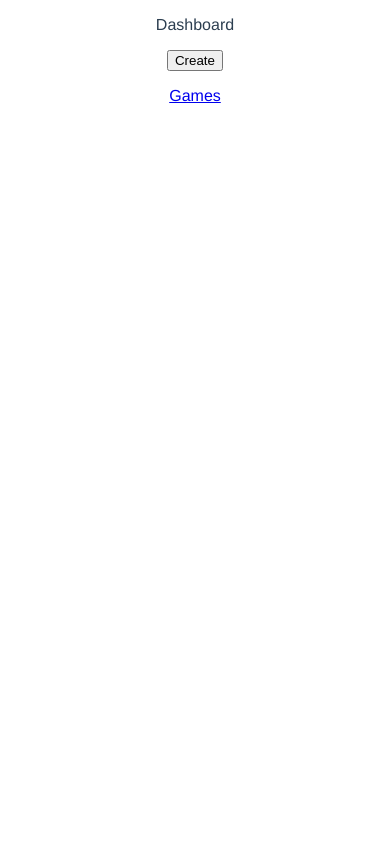
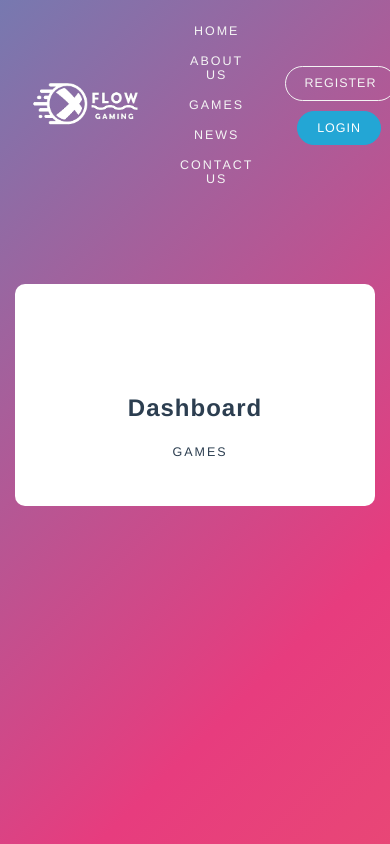
Before and after one commit to OltionG/FlowGames, a Vue app: page /dashboard in a window 390 px wide. Built offline with nearby package versions, Linux system fonts and the light colour scheme; no server answers; the database is empty.

Commit message:
dashboard

```diff
--- a/src/router/index.js
+++ b/src/router/index.js
@@ -6,17 +6,17 @@ const router = createRouter({
         {
     path: '/create',
     name: 'create',
-    component: () => import('../components/CreateComponent'),
+    component: () => import('../components/games/CreateComponent'),
   },
   {
     path: '/view',
     name: 'view',
-    component: () => import('../components/ListComponent'),
+    component: () => import('../components/games/ListComponent'),
   },
   {
     path: '/edit/:id',
     name: 'edit',
-    component: () => import('../components/EditComponent'),
+    component: () => import('../components/games/EditComponent'),
   },
         { path: "/", component: () => import("../views/Home.vue")},
         { path: "/about", component: () => import("../views/About Us.vue")},
--- a/src/views/Dashboard.vue
+++ b/src/views/Dashboard.vue
@@ -1,23 +1,339 @@
 <template>
-    <p>Dashboard</p>
-    <p><button @click="addUser">Create</button></p>
-    <nav>
-
-<router-link to="/games">Games</router-link>
-
-</nav>
+    <NavBar />
+    <div class="ob"></div>
+    <div class="container">
+		<div style=" letter-spacing: 1px; line-height: 2;" class="wrap-login">
+		<h2>Dashboard</h2>
+        <nav class="main_nav">
+            <ul class="nav_list">
+                <li class="nav_list-item"><router-link class="nav_link" to="/games">Games</router-link></li>
+            </ul>
+        </nav>
+        <router-view></router-view>
+        </div>
+    </div>
 </template>
 
 <script setup>
+import NavBar from "../components/NavBar.vue"
 import { collection, doc, setDoc, getFirestore } from "firebase/firestore";
 import { ref } from "vue";
 
 const db = getFirestore();
 const usersRef = collection(db, "users");
-const addUser = () => {
-    setDoc(doc(usersRef, "EG"),{
-    name: "Edonis Gashi",
-    role: "User"
-});
-};
 </script>
+<style>
+
+
+html::-webkit-scrollbar{
+  width: .65rem;
+}
+
+html::-webkit-scrollbar-track{
+  background: transparent;
+}
+
+html::-webkit-scrollbar-thumb{
+  background: rgb(255, 255, 255);
+  border-radius: 5rem;
+}
+
+
+* {
+	margin: 0px;
+	padding: 0px;
+	box-sizing: border-box;
+}
+
+@import url("https://fonts.googleapis.com/css?family=Heebo:800");
+
+body{
+  overflow: overlay;
+  font-family: "Poppins", sans-serif;
+}
+
+@keyframes gradient {
+  0% {
+      background-position: 0% 50%;
+  }
+  50% {
+      background-position: 100% 50%;
+  }
+  100% {
+      background-position: 0% 50%;
+  }
+}
+
+
+button {
+	outline: none !important;
+	border: none;
+	background: transparent;
+}
+
+button:hover {
+	cursor: pointer;
+}
+
+.container{
+  width: 100%;
+  min-height: 100vh;
+  display: flex;
+  flex-wrap: wrap;
+  justify-content: center;
+  align-items: center;
+  padding: 15px;
+  background: linear-gradient(-45deg, #ee7752, #e73c7e, #23a6d5, #23d5ab);
+  background-size: 400% 400%;
+  animation: gradient 15s ease infinite;
+}
+
+.wrap-login {
+  margin-top: -15%;
+  width: 960px;
+  background: #fff;
+  border-radius: 10px;
+  overflow: hidden;
+  display: flex;
+  flex-wrap: wrap;
+  justify-content: center;
+  flex-direction: column;
+  padding: 50px 150px 100px;
+}
+
+.wrap-input {
+  position: relative;
+  width: 100%;
+  z-index: 1;
+  margin-bottom: 10px;
+}
+
+.input {
+  font-family: Poppins-Medium;
+  font-size: 15px;
+  line-height: 1.5;
+  color: #666666;
+  display: block;
+  width: 100%;
+  background: #e6e6e6;
+  height: 50px;
+  border-radius: 25px;
+  padding: 0 30px 0 68px;
+}
+
+
+/*------------------------------------------------------------------
+[ Focus ]*/
+.focus-input {
+  display: block;
+  position: absolute;
+  border-radius: 25px;
+  bottom: 0;
+  left: 0;
+  z-index: -1;
+  width: 100%;
+  height: 100%;
+  box-shadow: 0px 0px 0px 0px;
+  color: midnightblue;
+}
+
+.input:focus + .focus-input {
+  -webkit-animation: anim-shadow 0.5s ease-in-out forwards;
+  animation: anim-shadow 0.5s ease-in-out forwards;
+}
+
+@-webkit-keyframes anim-shadow {
+  to {
+    box-shadow: 0px 0px 70px 25px;
+    opacity: 0;
+  }
+}
+
+@keyframes anim-shadow {
+  to {
+    box-shadow: 0px 0px 70px 25px;
+    opacity: 0;
+  }
+}
+
+/*------------------------------------------------------------------
+[ Button ]*/
+.container-btn {
+  width: 100%;
+  display: flex;
+  flex-wrap: wrap;
+  justify-content: center;
+  padding-top: 20px;
+}
+
+.btn {
+  font-family: Montserrat-Bold;
+  font-size: 15px;
+  line-height: 1.5;
+  color: #fff;
+  text-transform: uppercase;
+  width: 100%;
+  height: 50px;
+  border-radius: 25px;
+  background: #3db1c0;
+  display: flex;
+  justify-content: center;
+  align-items: center;
+  padding: 0 25px;
+  transition: all 0.4s;
+}
+
+.btn:hover {
+  background: white;
+  color: #3db1c0;
+  border: 3px solid #3db1c0;
+}
+
+@media (max-width: 992px) {
+  .wrap-login {
+    padding: 177px 90px 33px 85px;
+  }
+
+  .login-pic {
+    width: 35%;
+  }
+
+  .login-form {
+    width: 50%;
+  }
+}
+
+@media (max-width: 768px) {
+  .wrap-login {
+    padding: 100px 80px 33px 80px;
+  }
+
+  .login-pic {
+    display: none;
+  }
+
+  .login-form {
+    width: 100%;
+  }
+}
+
+@media (max-width: 576px) {
+  .wrap-login {
+    padding: 100px 15px 33px 15px;
+  }
+}
+
+.centered {
+  text-align: center;
+  margin: 2% auto;
+  display: flex;
+  flex-wrap: wrap;
+  flex-direction: column;
+  justify-content: space-evenly;
+}
+.centered a {
+  text-decoration: none;
+}
+
+.not-valid{
+  text-align: center;
+  align-items: center;
+  margin-bottom: 3%;
+  font-family: Montserrat-Bold;
+  font-size: 12px;
+  color: red;
+}
+#fullyvalid{
+  width: 100%;
+  height: 100%;
+  display: flex;
+  flex-wrap: wrap;
+  flex-direction: column;
+  justify-content: center;
+  align-items: center;
+  text-align: center;
+  font-family: Montserrat-Bold;
+}
+
+#fullyvalid img{
+  padding: 5%;
+  width: 300px;
+  height: 300px;
+}
+
+.nav_list {
+  list-style: none;
+  margin: 0;
+  padding: 0;
+  display: flex;
+  flex-wrap: wrap;
+  justify-content: center;}
+/*Stili per butonat me linqe ne faqet e tjera*/
+.nav_link {
+  --spacing: 16px;
+  text-decoration: none;
+  color: inherit;
+  display: inline-block;
+  padding: calc(var(--spacing) / 2) var(--spacing);
+  position: relative;
+  text-transform: uppercase;
+  letter-spacing: 2px;
+  font-size: 12.5px;
+}
+/*Stili per butonat pasi te behen hover*/
+.nav_link:after {
+  content: "";
+  position: absolute;
+  bottom: 0;
+  left: var(--spacing);
+  right: var(--spacing);
+  height: 2px;
+  background: currentColor;
+  transform: scaleX(0);
+  transition: transform 150ms ease-in-out;
+}
+
+.nav_link:hover::after {
+  transform: scaleX(1);
+}
+/*Stili per butonat Login dhe Join*/
+.nav_link--btn {
+  border: 1.5px solid currentColor;
+  border-radius: 2em;
+  margin-left: 1em;
+  transition: background 250ms ease-in-out;
+  letter-spacing: 1px;
+  padding: 0.75em 1.5em;
+}
+
+.nav_link--btn:hover {
+  background: var(--text);
+  color: var(--text-inverse);
+  border-color: var(--text);
+}
+/*Heq underline nga butonat Join dhe Login*/
+.nav_link--btn::after {
+  display: none;
+}
+/*Stili unik per Join*/
+.nav_link--btn--highlight {
+  background: #23a6d5;
+  border-color: #23a6d5;
+  color: white;
+}
+
+.nav_link--btn--highlight:hover {
+  background: var(--text);
+  border-color: var(--text);
+}
+/*Ndryshimet per screen-fit kur faqja zvogelohet*/
+@media screen and (max-width:900px){
+  .nav_link--btn {
+    margin: 5%;
+  }
+
+  .nav_list{
+    margin-left: 10px;
+  }
+}
+</style>
```
Also changed, not shown: src/components/games/CreateComponent.vue (renamed from src/components/CreateComponent.vue), src/components/games/EditComponent.vue (renamed from src/components/EditComponent.vue), src/components/games/ListComponent.vue (renamed from src/components/ListComponent.vue).
